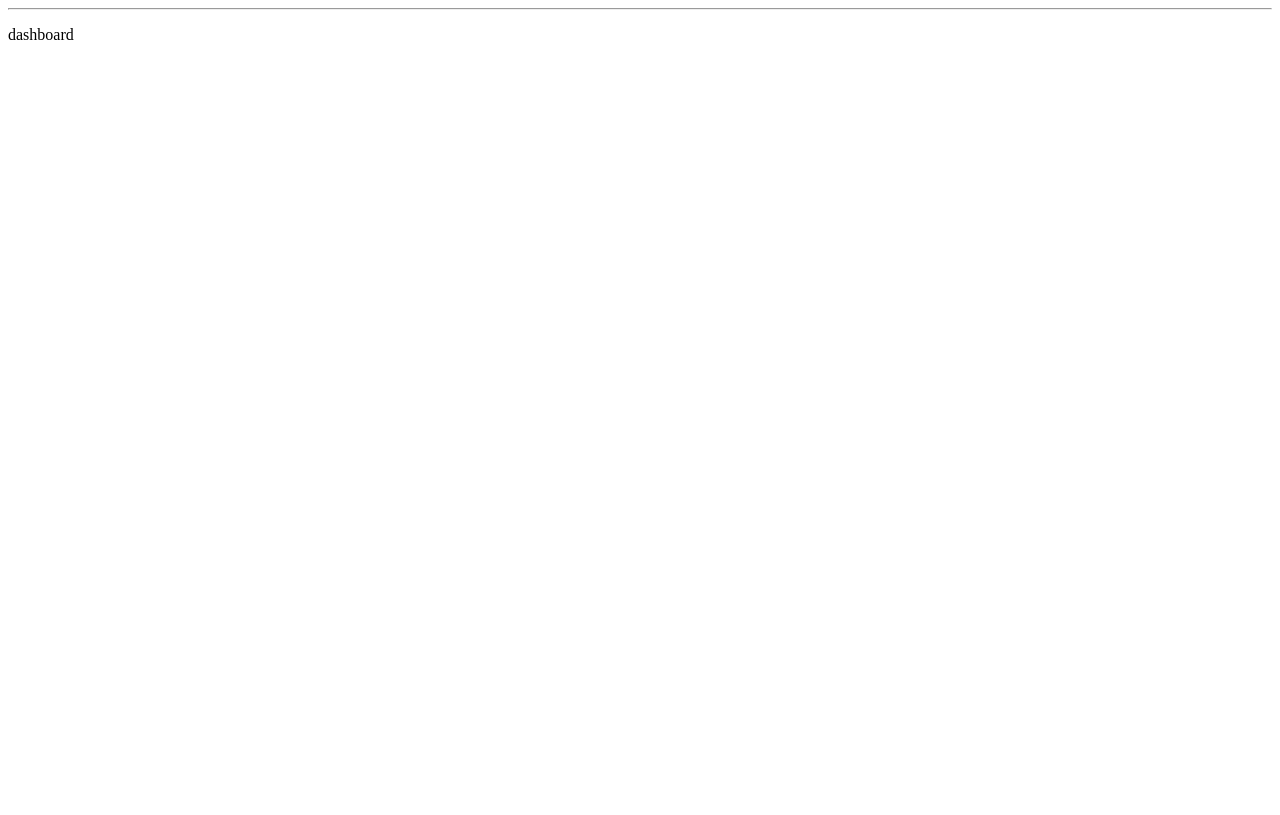
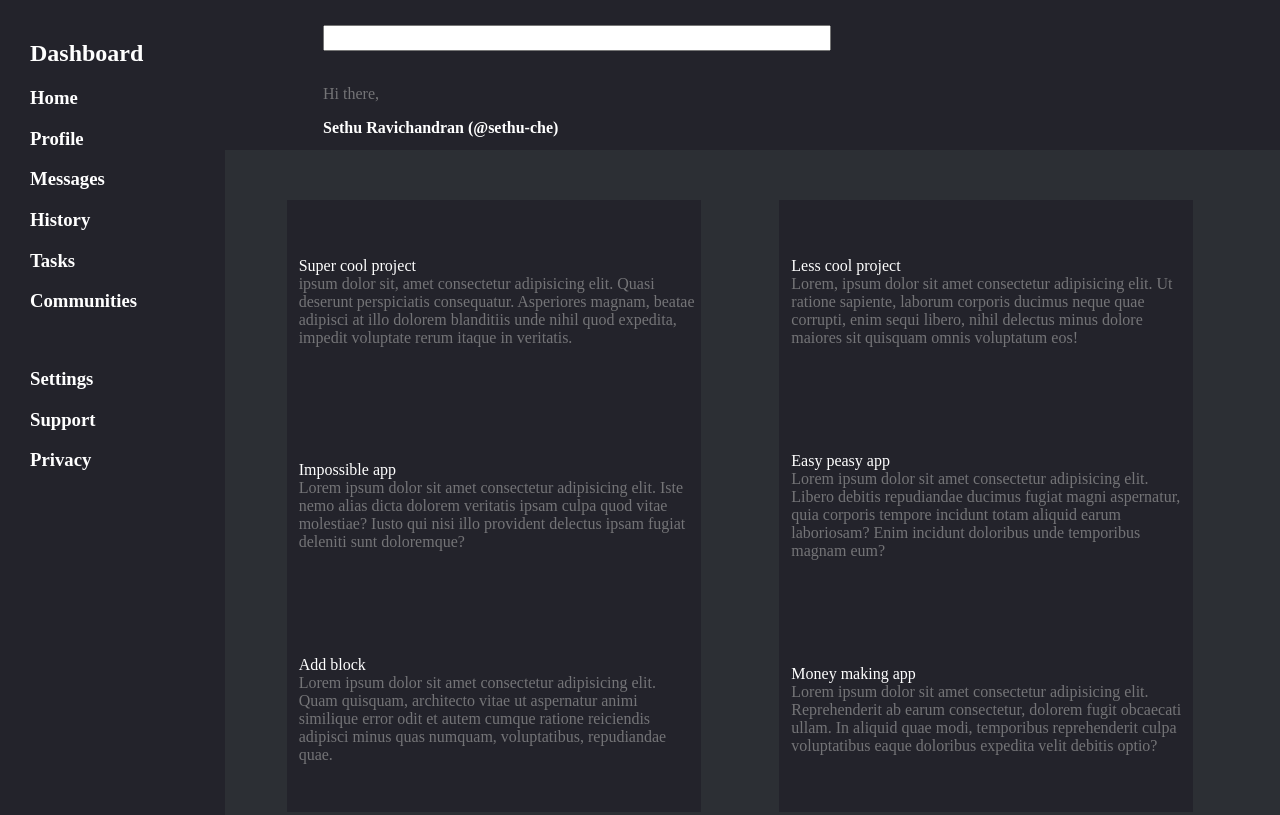
Before and after one commit to ieswaris/project-dashboard, a plain HTML site: page index.html in a window 1280 px wide. Drawn offline with Linux system fonts and the light colour scheme.

Commit message:
second commit

```diff
--- a/assets/style.css
+++ b/assets/style.css
@@ -1,5 +1,91 @@
-.split{
+p{
+    color: #747477;
+}
+h{
+    color: white;
+}
+.sidebar{
+    background:  #23232b;
+    position: fixed;
+    top: 0;
+    left: 0;
+    width: 225px;
     height: 100%;
-    width: 50%;
+    padding: 20px 0;
+    transition: all 0.5s ease;
+}
+.sidebar .profile{
+    margin-bottom: 30px;
+    text-align:left;
+    padding-left: 30px;
+}
+
+
+.sidebar .profile {
+    color: #ffffff;
+    margin: 10px 0 5px;
+}
+
+.sidebar .profile p{
+    color: rgb(48, 49, 50);
+    font-size: 14px;
+}
+#name{
+    color: #ffffff;
+    padding-left: 100px;
+    size: 500px;
+}
+#hi
+{
+    color: #747477;
+    padding-left: 100px;
+}
+#p1{
+    color: 747477;
+}
+.navbar {
+
+    background-color: #23232b;
     position: fixed;
+    top: 0;
+    align-items: center;
+    width: 100%;
+    height: 150px;
+    margin-left: 215px;
 }
+
+.navbar a {
+    float: right;
+    color: #dcd6d6;
+    text-align: center;
+    align-items: center;
+    margin-left: auto;
+    margin-right: auto;
+    padding-left: 2500px;
+    text-decoration: none;
+    font-size: 17px;
+}
+#f1
+{
+    margin-top: 25px;
+    margin-left: 100px;
+    margin-right: 50px;
+    width: 2000px;
+}
+.container
+{
+    display: flex;
+    flex-wrap: wrap;
+    justify-content: space-evenly;
+    align-content: space-around;
+    margin-top: 200px;
+    margin-left: 200px;
+}
+.box{
+    border: solid 2px #23232b ;
+    background-color: #23232b;
+    align-content: space-around;
+    padding-left: 10px;
+    width: 400px;
+    height: 200px;
+}
--- a/index.html
+++ b/index.html
@@ -4,12 +4,41 @@
     <meta charset="UTF-8">
     <meta name="viewport" content="width=device-width, initial-scale=1.0">
     <title>Project-Dashboard</title>
+    <link rel="stylesheet" href="assets/style.css">
 </head>
-<body>
-    <hr>
-    <div class="split">
-        <p>dashboard</p>
+<body bgcolor="#2c2f34">
+        <div class="sidebar">
+            <div class="profile">
+                <h2>Dashboard</h2>
+                <h3>Home</h3>
+                <h3>Profile</h3>
+                <h3>Messages</h3>
+                <h3>History</h3>
+                <h3>Tasks</h3>
+                <h3>Communities</h3>
+                <br>
+                <h3>Settings</h3>
+                <h3>Support</h3>
+                <h3>Privacy</h3>
+            </div>
+        </div>
+    <div class="navbar">
+        <form id="f1"><input type="text" style="font-size: 18pt; height: 20px; width: 500px; " /></form>
+        <br>
+        <p id="hi">Hi there,</p>
+        <p id="name"><b>Sethu Ravichandran (@sethu-che)</b></p>
     </div>
+
+    </div>
+    <div class="container">
+        <div class="box b1"><p><h>Super cool project</h><br>ipsum dolor sit, amet consectetur adipisicing elit. Quasi deserunt perspiciatis consequatur. Asperiores magnam, beatae adipisci at illo dolorem blanditiis unde nihil quod expedita, impedit voluptate rerum itaque in veritatis.</p></div>
+        <div class="box b2"><p><h>Less cool project</h><br>Lorem, ipsum dolor sit amet consectetur adipisicing elit. Ut ratione sapiente, laborum corporis ducimus neque quae corrupti, enim sequi libero, nihil delectus minus dolore maiores sit quisquam omnis voluptatum eos!</p></div>
+        <div class="box b3"><p><h>Impossible app</h><br>Lorem ipsum dolor sit amet consectetur adipisicing elit. Iste nemo alias dicta dolorem veritatis ipsam culpa quod vitae molestiae? Iusto qui nisi illo provident delectus ipsam fugiat deleniti sunt doloremque?</p></div>
+        <div class="box b4"><p><h>Easy peasy app</h><br>Lorem ipsum dolor sit amet consectetur adipisicing elit. Libero debitis repudiandae ducimus fugiat magni aspernatur, quia corporis tempore incidunt totam aliquid earum laboriosam? Enim incidunt doloribus unde temporibus magnam eum?</p></div>
+        <div class="box b5"><p><h>Add block</h><br>Lorem ipsum dolor sit amet consectetur adipisicing elit. Quam quisquam, architecto vitae ut aspernatur animi similique error odit et autem cumque ratione reiciendis adipisci minus quas numquam, voluptatibus, repudiandae quae.</p></div>
+        <div class="box b6"><p><h>Money making app</h><br>Lorem ipsum dolor sit amet consectetur adipisicing elit. Reprehenderit ab earum consectetur, dolorem fugit obcaecati ullam. In aliquid quae modi, temporibus reprehenderit culpa voluptatibus eaque doloribus expedita velit debitis optio?</p></div>
+    </div>
+
 
 </body>
 </html>
```
